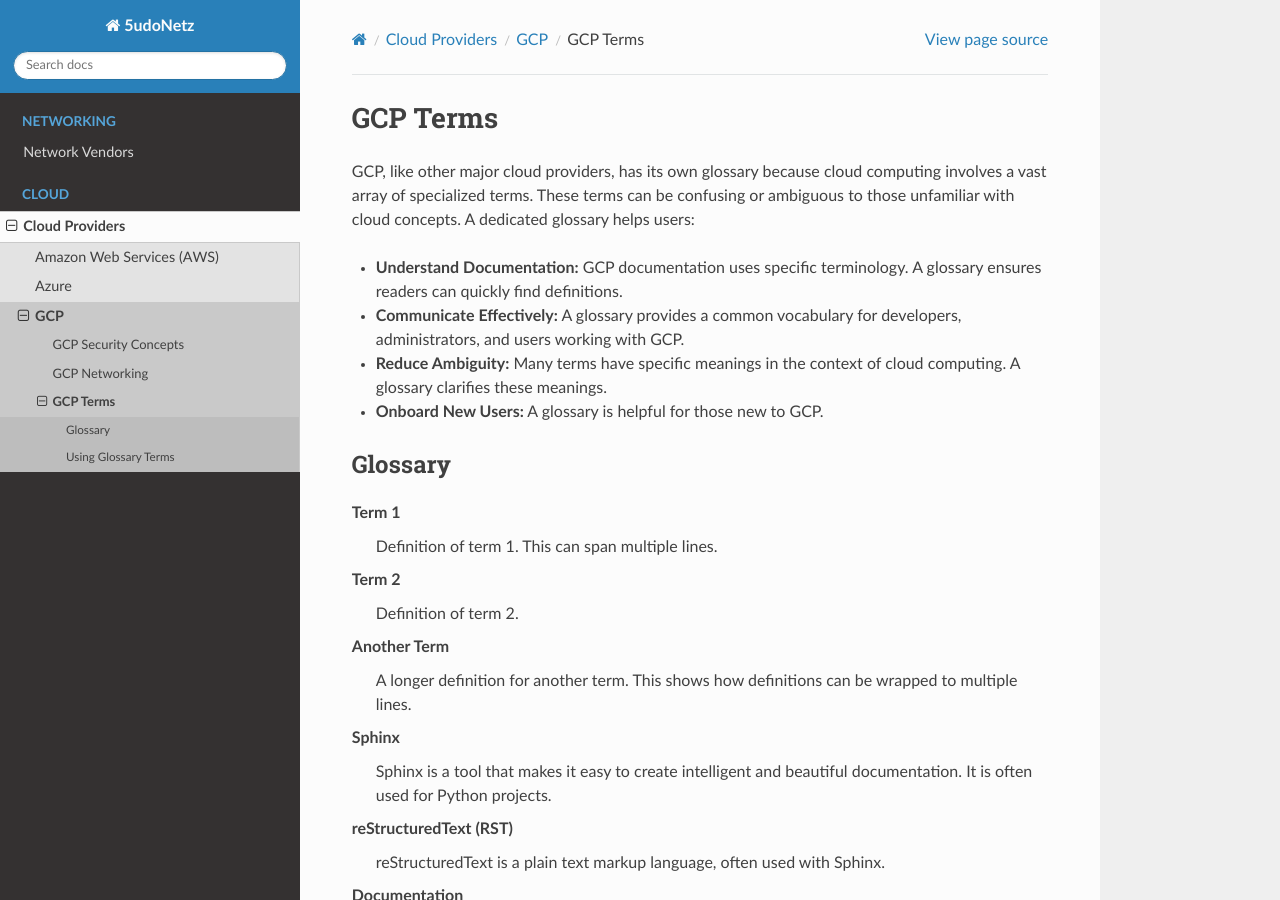
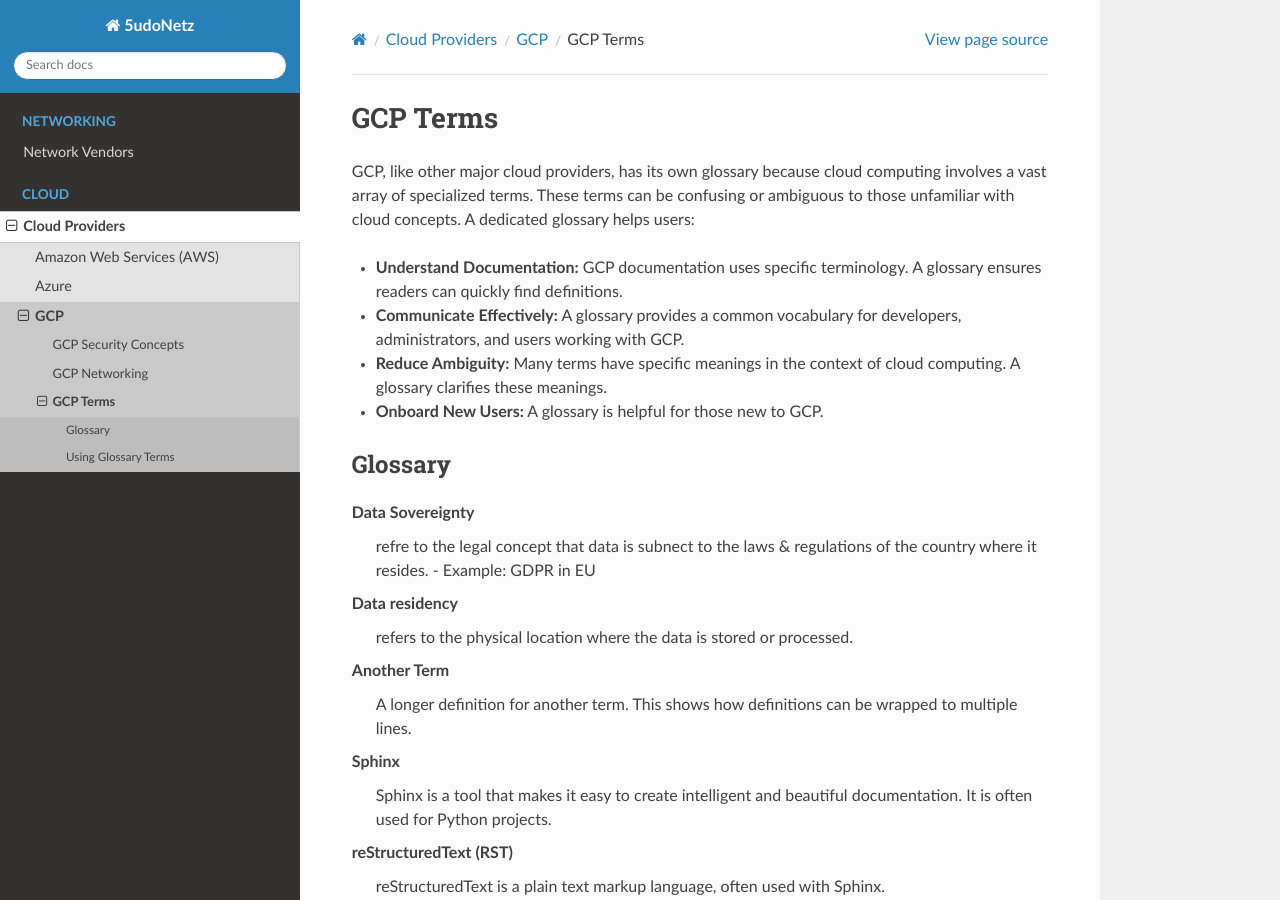
Before and after one commit to sudonetworks/docs, a Sphinx documentation site: the page built from docs/source/cloud_providers/gcp/glossary/index.rst, in a window 1280 px wide and 900 px high. Built offline with Sphinx 7.4.7 and the Read the Docs theme 3.1.0, drawn with Linux system fonts in a browser that asks for light colours; pages that are not in the unit, such as notebooks, are missing from menus.

Commit message:
updated glossary

```diff
--- a/docs/source/cloud_providers/gcp/glossary/index.rst
+++ b/docs/source/cloud_providers/gcp/glossary/index.rst
@@ -12,11 +12,14 @@ Glossary
 --------
 
 .. glossary::
-    Term 1
-        Definition of term 1.  This can span multiple lines.
+    Data Sovereignty
+        refre to the legal concept that data is subnect
+        to the laws & regulations of the country where it resides.
+        - Example: GDPR in EU
 
-    Term 2
-        Definition of term 2.
+    Data residency
+        refers to the physical location where the data is stored
+        or processed.
 
     Another Term
         A longer definition for another term.  This shows how
```
